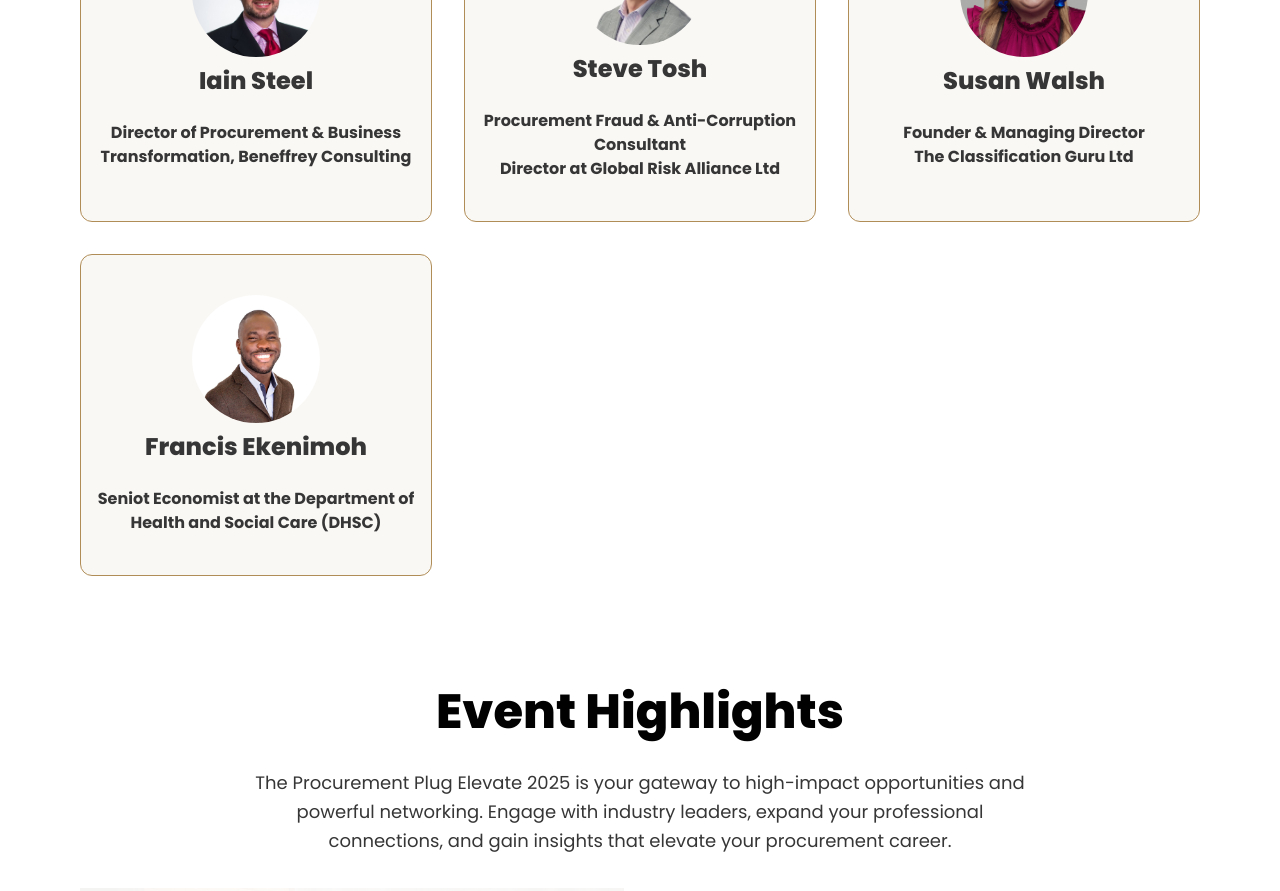
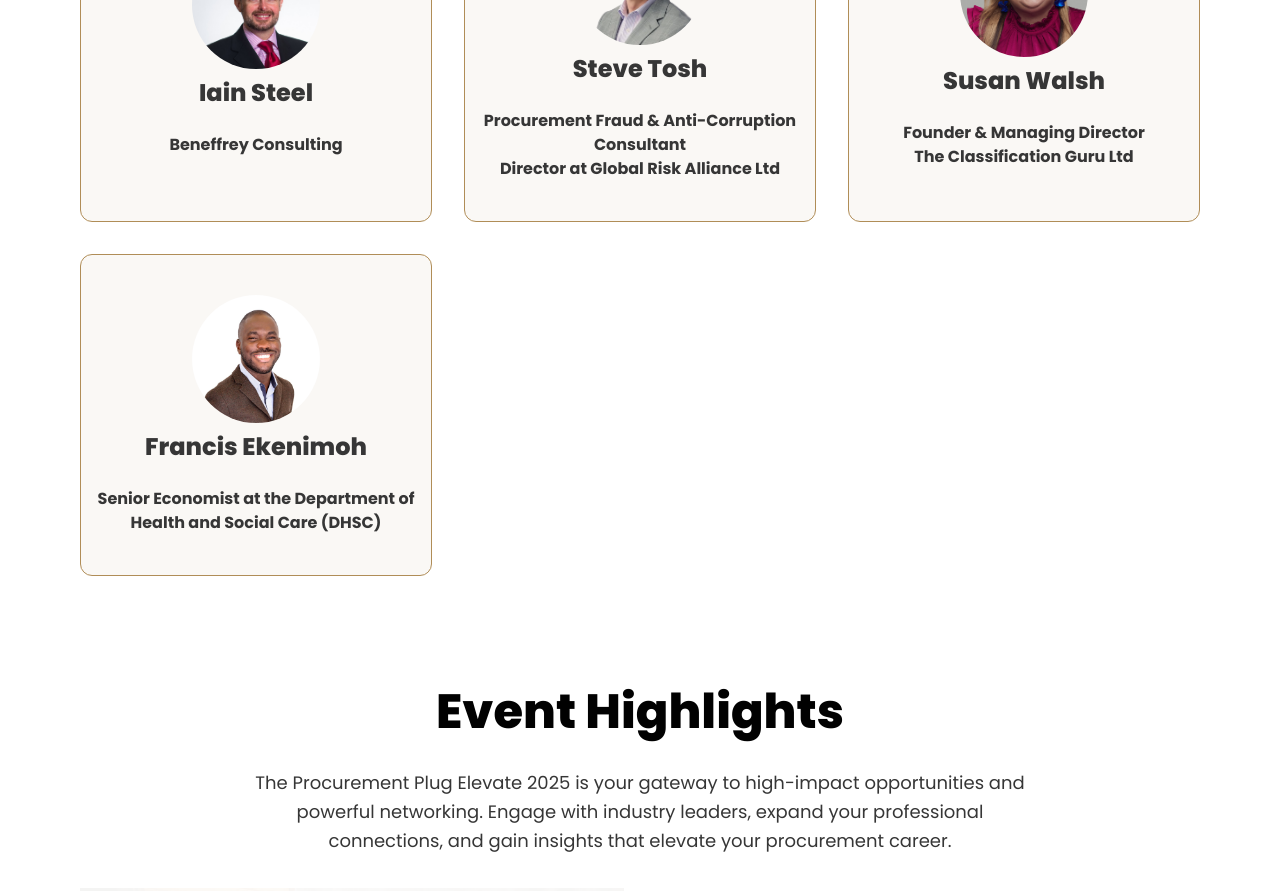
Before and after one commit to NexaForgeTechnologies/theprocurementplug, a Next.js app: page /event/elevate2025-scotland in a window 1280 px wide. Shown: the part 4100-4991 px from the top of the page. Built offline with nearby package versions, Linux system fonts and the light colour scheme.

Commit message:
fix spell mistake

```diff
--- a/src/containers/events/scotland/GuestCTR.jsx
+++ b/src/containers/events/scotland/GuestCTR.jsx
@@ -36,9 +36,8 @@
       heading: "Iain Steel",
       // subHeading: "Workshop",
       // text1: "",
-      // text2: "Procurement Transformation & Change Leadership",
-      text2:
-        "Director of Procurement & Business Transformation, Beneffrey Consulting",
+      text2: "Director of Procurement & Business Transformation",
+      text2: "Beneffrey Consulting",
     },
     {
       id: 5,
@@ -64,7 +63,7 @@
       // subHeading: "",
       // text1: "",
       text2:
-        "Seniot Economist at the Department of Health and Social Care (DHSC)",
+        "Senior Economist at the Department of Health and Social Care (DHSC)",
     },
   ];
 
```
